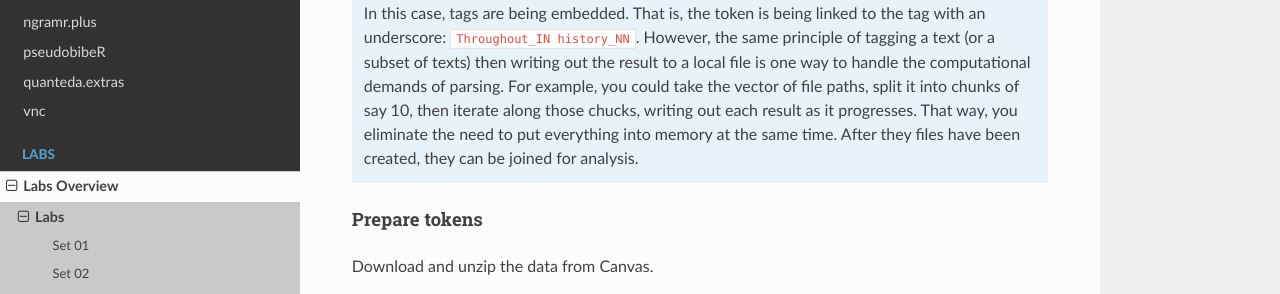
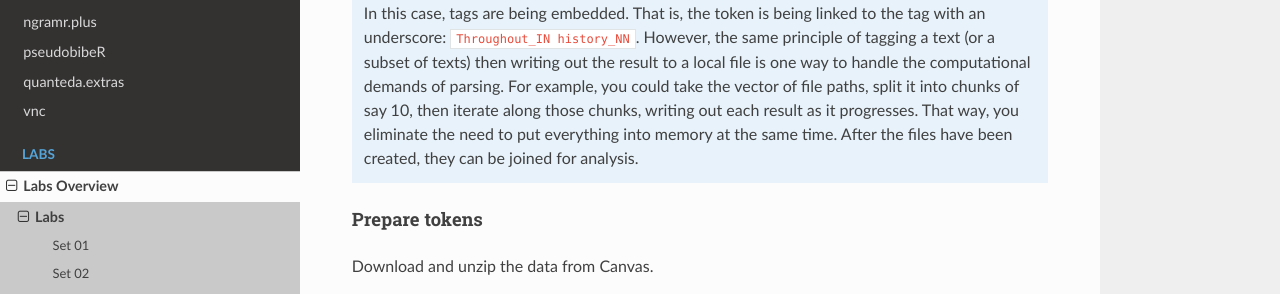
Before and after one commit to browndw/cmu-textstat-docs, a Sphinx documentation site: the page built from docs/labs/sets/set_03.md, in a window 1280 px wide and 900 px high, scrolled down 12647 px. Shown: the part 230-524 px from the top of the window. Built offline with Sphinx 7.4.7 and the Read the Docs theme 2.0.0, drawn with Linux system fonts in a browser that asks for light colours.

Commit message:
Update set_03.md

````diff
--- a/docs/labs/sets/set_03.md
+++ b/docs/labs/sets/set_03.md
@@ -525,7 +525,7 @@ lapply(files_list, tag_text)
 ```
 
 ```{note}
-In this case, tags are being embedded. That is, the token is being linked to the tag with an underscore: `Throughout_IN history_NN`. However, the same principle of tagging a text (or a subset of texts) then writing out the result to a local file is one way to handle the computational demands of parsing. For example, you could take the vector of file paths, split it into chunks of say 10, then iterate along those chucks, writing out each result as it progresses. That way, you eliminate the need to put everything into memory at the same time. After they files have been created, they can be joined for analysis.
+In this case, tags are being embedded. That is, the token is being linked to the tag with an underscore: `Throughout_IN history_NN`. However, the same principle of tagging a text (or a subset of texts) then writing out the result to a local file is one way to handle the computational demands of parsing. For example, you could take the vector of file paths, split it into chunks of say 10, then iterate along those chunks, writing out each result as it progresses. That way, you eliminate the need to put everything into memory at the same time. After the files have been created, they can be joined for analysis.
 ```
 
 
````
